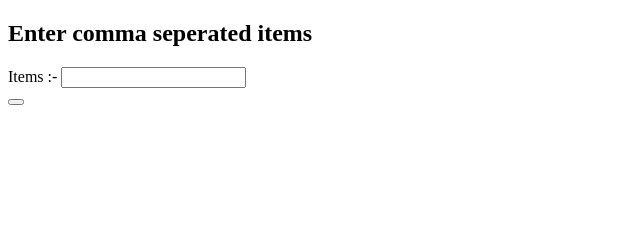
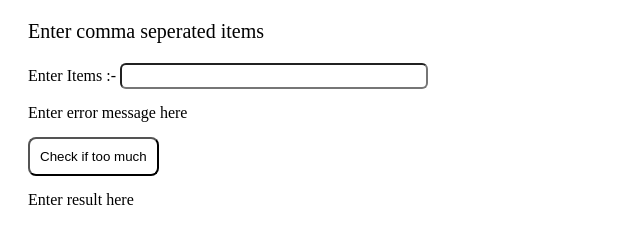
Before and after one commit to tejas-git103/Angular-assign1, a plain HTML site: page index.html in a window 1280 px wide. Shown: the whole page, without its empty margins (0-640 px from the left). Drawn offline with nearby package versions, Linux system fonts and the light colour scheme.

Commit message:
adding css file

```diff
--- a/index.html
+++ b/index.html
@@ -3,16 +3,27 @@
   <head>
     <meta charset="utf-8">
     <title>Assignment 1</title>
+    <link rel="stylesheet" href="style.css">
+    <script src="https://ajax.googleapis.com/ajax/libs/angularjs/1.6.9/angular.min.js">
+    <script src="app.js"> </script>
   </head>
-  <body>
-    <div >
-      <h2>Enter comma seperated items</h2>
-    </div>
-    <div >
-      Items :- <input >
-    </div>
-    <div >
-      <button type="button" name="Check if too much"></button>
+  <body ng-app="Assignment1">
+    <div padding="20px 20px">
+      <div >
+        <p tooltip ="batata">Enter comma seperated items</p>
+      </div>
+      <div >
+        Enter Items :- <input >
+      </div>
+      <div >
+        Enter error message here
+      </div>
+      <div >
+        <button type="submit" >Check if too much</button>
+      </div>
+      <div class="">
+        Enter result here
+      </div>
     </div>
   </body>
 </html>
--- /dev/null
+++ b/style.css
@@ -0,0 +1,23 @@
+button{
+  padding: 10px 10px;
+
+  color: black;
+  background-color: white;
+  border-radius: 8px;
+
+}
+input{
+  border-radius: 6px;
+  height: 20px;
+  width: 300px;
+
+}
+
+p{
+  font-size: 20px;
+
+}
+
+div{
+  margin: 15px 10px;
+}
```
Also changed, not shown: app.js (added, +7 -0 lines).
